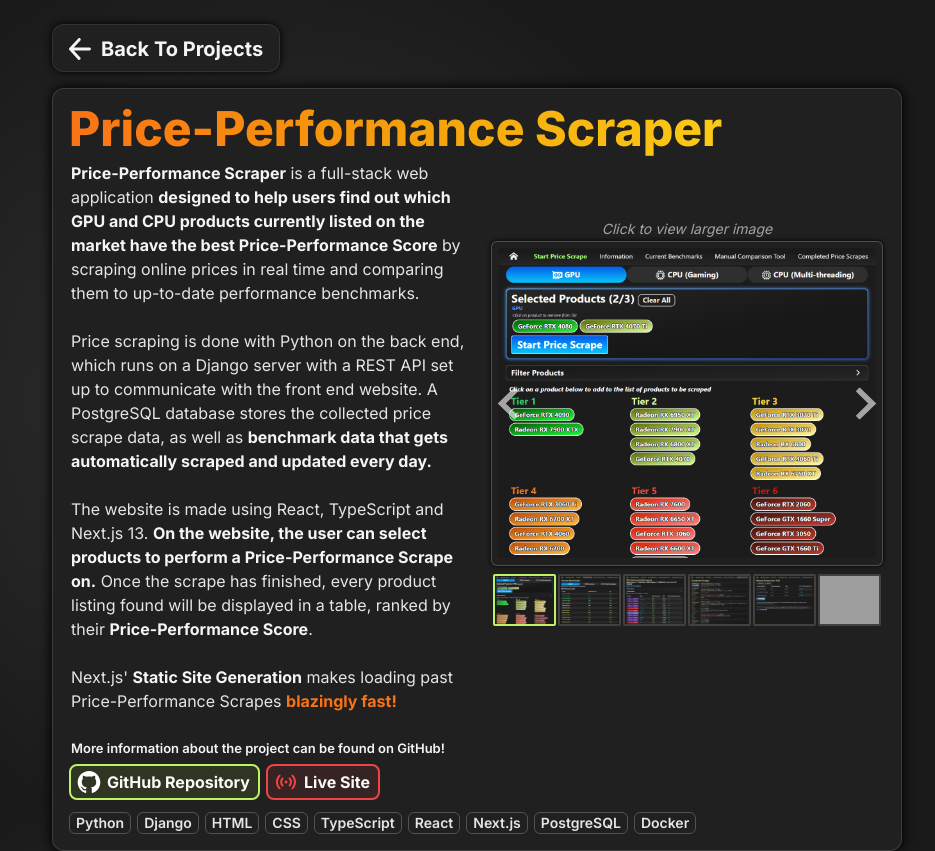
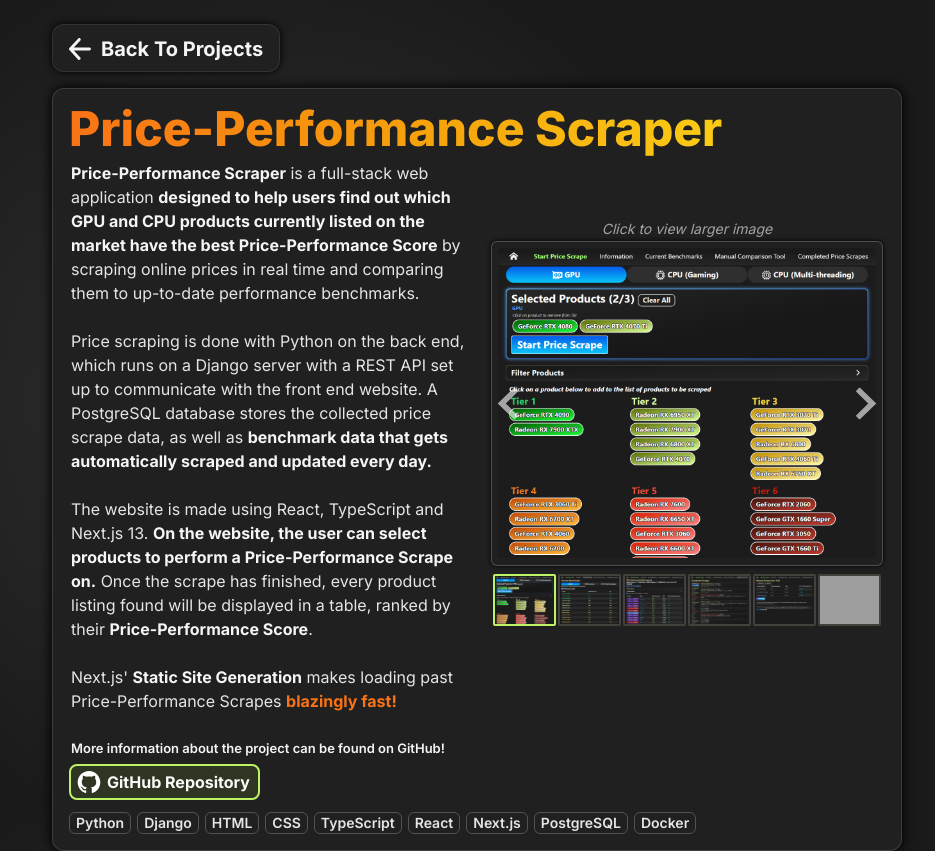
Before and after one commit to vik-ma/portfolio, a Next.js app: page /projects/price-performance-scraper in a window 1280 px wide. Shown: the whole page, without its empty margins (163-1098 px from the left). Built offline with nearby package versions, Linux system fonts and the light colour scheme; grey boxes are pictures that could not be loaded.

Commit message:
Remove liveSiteLink from price-performance-scraper in ProjectsInfo.tsx

```diff
--- a/app/ProjectsInfo.tsx
+++ b/app/ProjectsInfo.tsx
@@ -92,7 +92,7 @@ export const ProjectsInfo = {
     previewImgMenuHeightList: [48, 48, 48, 48, 48, 48],
     fullSizeImgMaxWidth: 848,
     githubLink: "https://github.com/vik-ma/Price-Performance-Scraper/",
-    liveSiteLink: "https://price-performance-scraper.vercel.app/",
+    liveSiteLink: "",
   },
   "pathfinding-race": {
     name: "Pathfinding Race",
```
